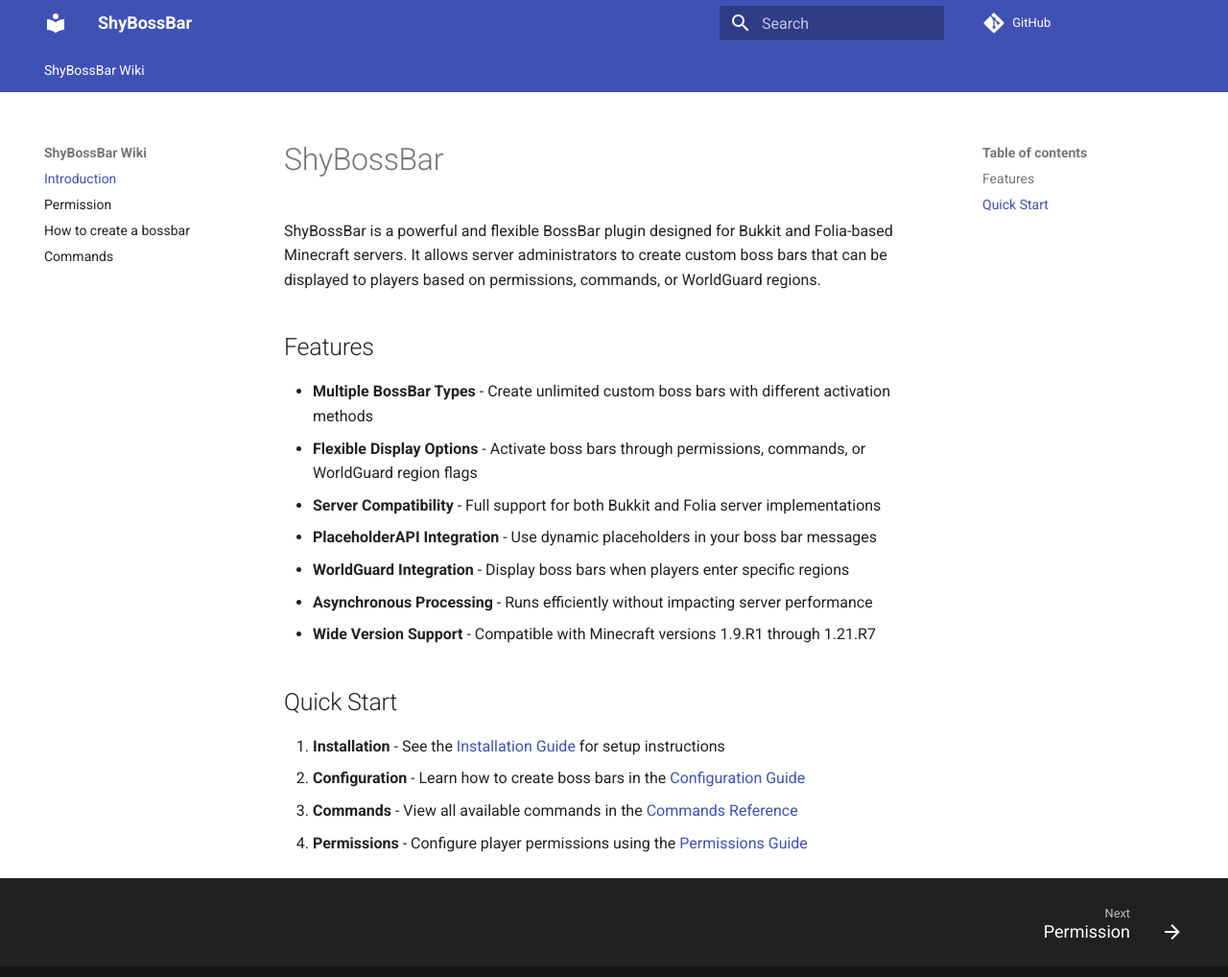
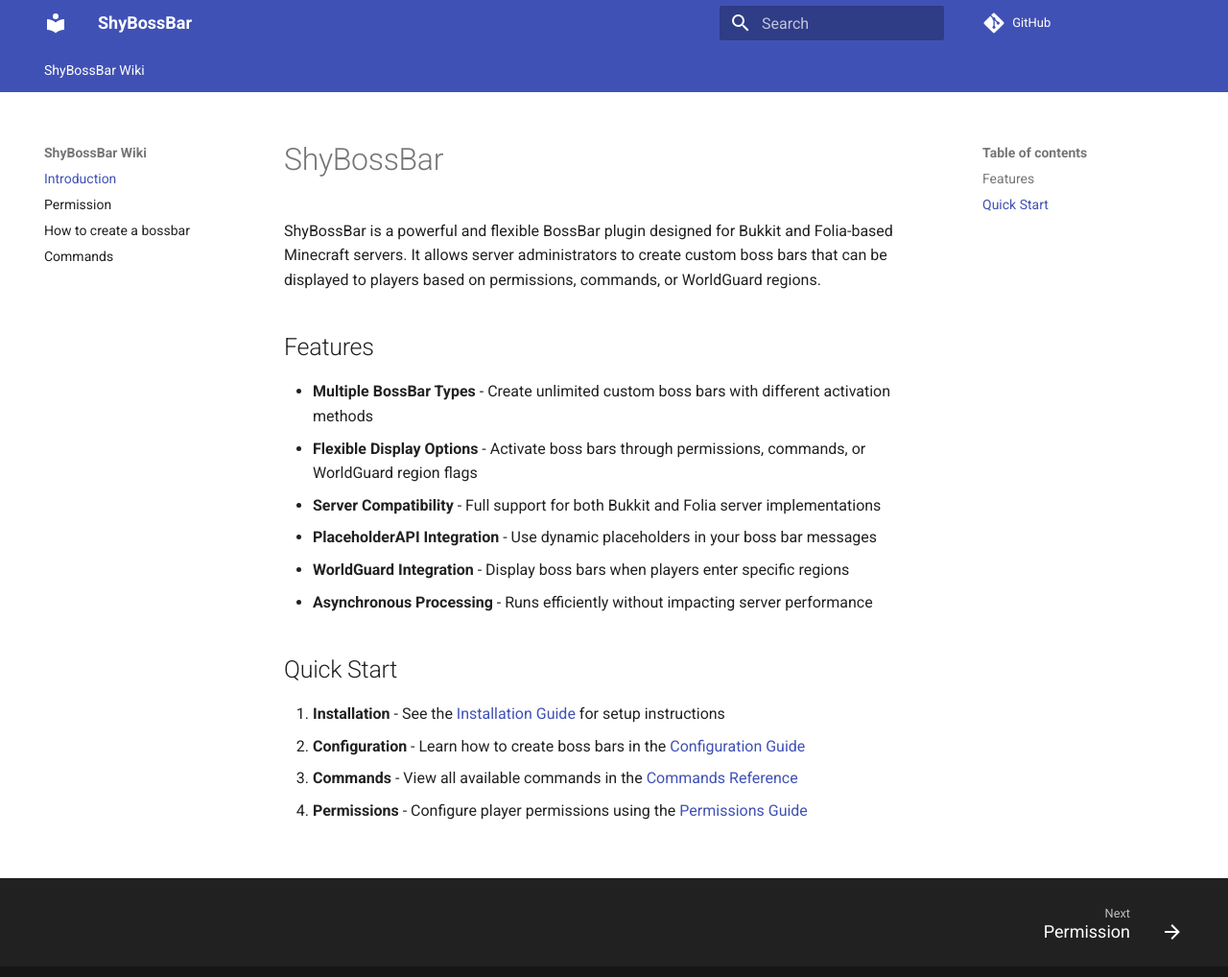
Before and after one commit to Shynixn/ShyBossBar, an MkDocs documentation site: the page built from docs/wiki/docs/README.md, in a window 1280 px wide and 1031 px high. Shown: the top 1018 px of the window at 96% size. Built offline with MkDocs 1.6.1 and Material for MkDocs 9.7.7, drawn with Linux system fonts in a browser that asks for light colours; comment, search, counter and statistics services are not loaded.

```diff
--- a/docs/wiki/docs/README.md
+++ b/docs/wiki/docs/README.md
@@ -11,7 +11,6 @@
 * **PlaceholderAPI Integration** - Use dynamic placeholders in your boss bar messages
 * **WorldGuard Integration** - Display boss bars when players enter specific regions
 * **Asynchronous Processing** - Runs efficiently without impacting server performance
-* **Wide Version Support** - Compatible with Minecraft versions 1.9.R1 through 1.21.R7
 
 ## Quick Start
 
```
Also changed, not shown: README.md.
